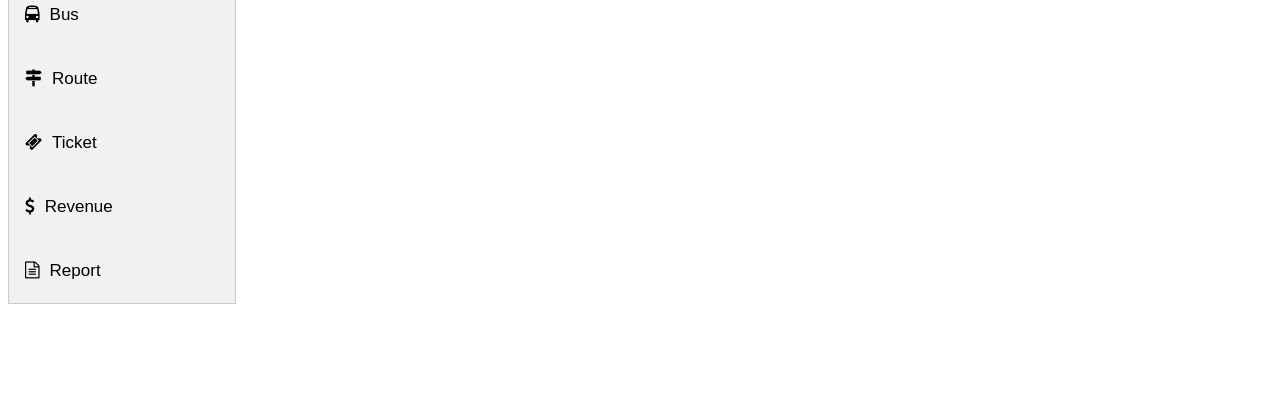
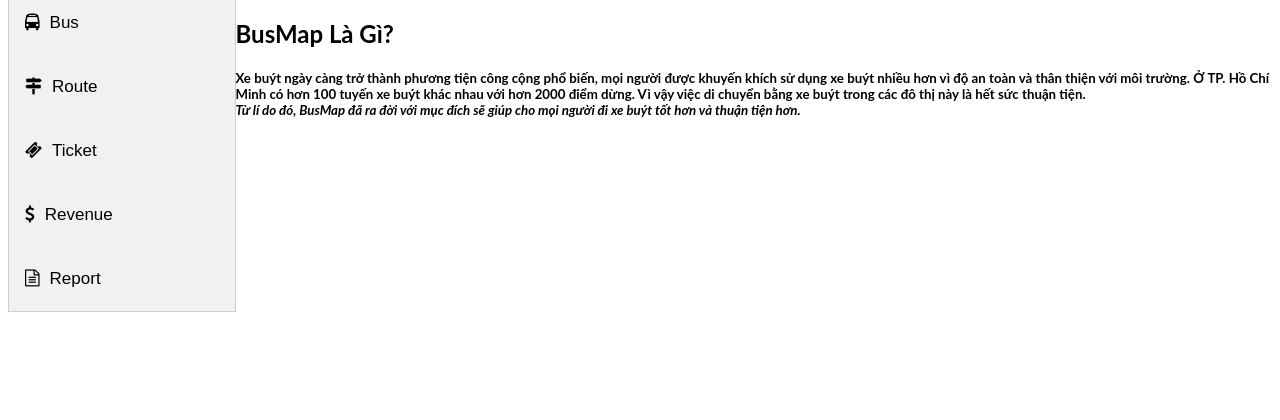
Before and after one commit to ThinhNguyen100199/DACS-1, a PHP site: page / in a window 1280 px wide. Shown: the part 309-729 px from the top of the page. Run offline with PHP 8.4, Linux system fonts and the light colour scheme.

Commit message:
Update index.php
add Ebus

```diff
--- a/index.php
+++ b/index.php
@@ -53,8 +53,97 @@
 	  	<!-- Tab End -->
 
 	  	<!-- Nội dung của Ebus -->
-	  	<div id="content">
-
+	  	<div id="Ebus">
+		<header>
+	<div
+		id="carouselExampleIndicators"
+		class="carousel slide"
+		data-ride="carousel"
+	>
+		<ol class="carousel-indicators">
+			<li
+				data-target="#carouselExampleIndicators"
+				data-slide-to="0"
+				class="active"
+			></li>
+			<li data-target="#carouselExampleIndicators" data-slide-to="1"></li>
+			<li data-target="#carouselExampleIndicators" data-slide-to="2"></li>
+		</ol>
+		<div class="carousel-inner" role="listbox">
+			<!-- Slide One - Set the background image for this slide in the line below -->
+			<div
+				class="carousel-item active"
+				style="
+					background-image: url('https://images.unsplash.com/photo-1544620347-c4fd4a3d5957?ixlib=rb-1.2.1&ixid=eyJhcHBfaWQiOjEyMDd9&auto=format&fit=crop&w=1049&q=80https://unsplash.com/photos/6mcVaoGNz1w');
+				"
+			>
+				<div class="carousel-caption d-none d-md-block">
+					<h3 class="display-4">First Slide</h3>
+					<p class="lead">This is a description for the first slide.</p>
+				</div>
+			</div>
+			<!-- Slide Two - Set the background image for this slide in the line below -->
+			<div
+				class="carousel-item"
+				style="
+					background-image: url('https://images.unsplash.com/photo-1520105072000-f44fc083e508?ixlib=rb-1.2.1&ixid=eyJhcHBfaWQiOjEyMDd9&auto=format&fit=crop&w=1189&q=80https://source.unsplash.com/wfh8dDlNFOk/1920x1080');
+				"
+			>
+				<div class="carousel-caption d-none d-md-block">
+					<h3 class="display-4">Second Slide</h3>
+					<p class="lead">This is a description for the second slide.</p>
+				</div>
+			</div>
+			<!-- Slide Three - Set the background image for this slide in the line below -->
+			<div
+				class="carousel-item"
+				style="
+					background-image: url('https://images.unsplash.com/photo-1578634427572-83cf0bf3ae8d?ixlib=rb-1.2.1&ixid=eyJhcHBfaWQiOjEyMDd9&auto=format&fit=crop&w=1050&q=80');
+				"
+			>
+				<div class="carousel-caption d-none d-md-block">
+					<h3 class="display-4">Third Slide</h3>
+					<p class="lead">This is a description for the third slide.</p>
+				</div>
+			</div>
+		</div>
+		<a
+			class="carousel-control-prev"
+			href="#carouselExampleIndicators"
+			role="button"
+			data-slide="prev"
+		>
+			<span class="carousel-control-prev-icon" aria-hidden="true"></span>
+			<span class="sr-only">Previous</span>
+		</a>
+		<a
+			class="carousel-control-next"
+			href="#carouselExampleIndicators"
+			role="button"
+			data-slide="next"
+		>
+			<span class="carousel-control-next-icon" aria-hidden="true"></span>
+			<span class="sr-only">Next</span>
+		</a>
+	</div>
+</header>
+<!-- Page Content -->
+<section class="py-5">
+	<div class="container">
+		<h1 class="font-weight-light"><strong> BusMap Là Gì?</strong></h1>
+		<h5 class="lead">
+			Xe buýt ngày càng trở thành phương tiện công cộng phổ biến, mọi
+			người được khuyến khích sử dụng xe buýt nhiều hơn vì độ an toàn và
+			thân thiện với môi trường. Ở TP. Hồ Chí Minh có hơn 100 tuyến xe
+			buýt khác nhau với hơn 2000 điểm dừng. Vì vậy việc di chuyển bằng xe
+			buýt trong các đô thị này là hết sức thuận tiện.<br />
+			<i
+				>Từ lí do đó, BusMap đã ra đời với mục đích sẽ giúp cho mọi người
+				đi xe buýt tốt hơn và thuận tiện hơn.
+			</i>
+		</h5>
+	</div>
+</section>
 
 	  	</div>
 	  	<!--Ebus End -->
```
